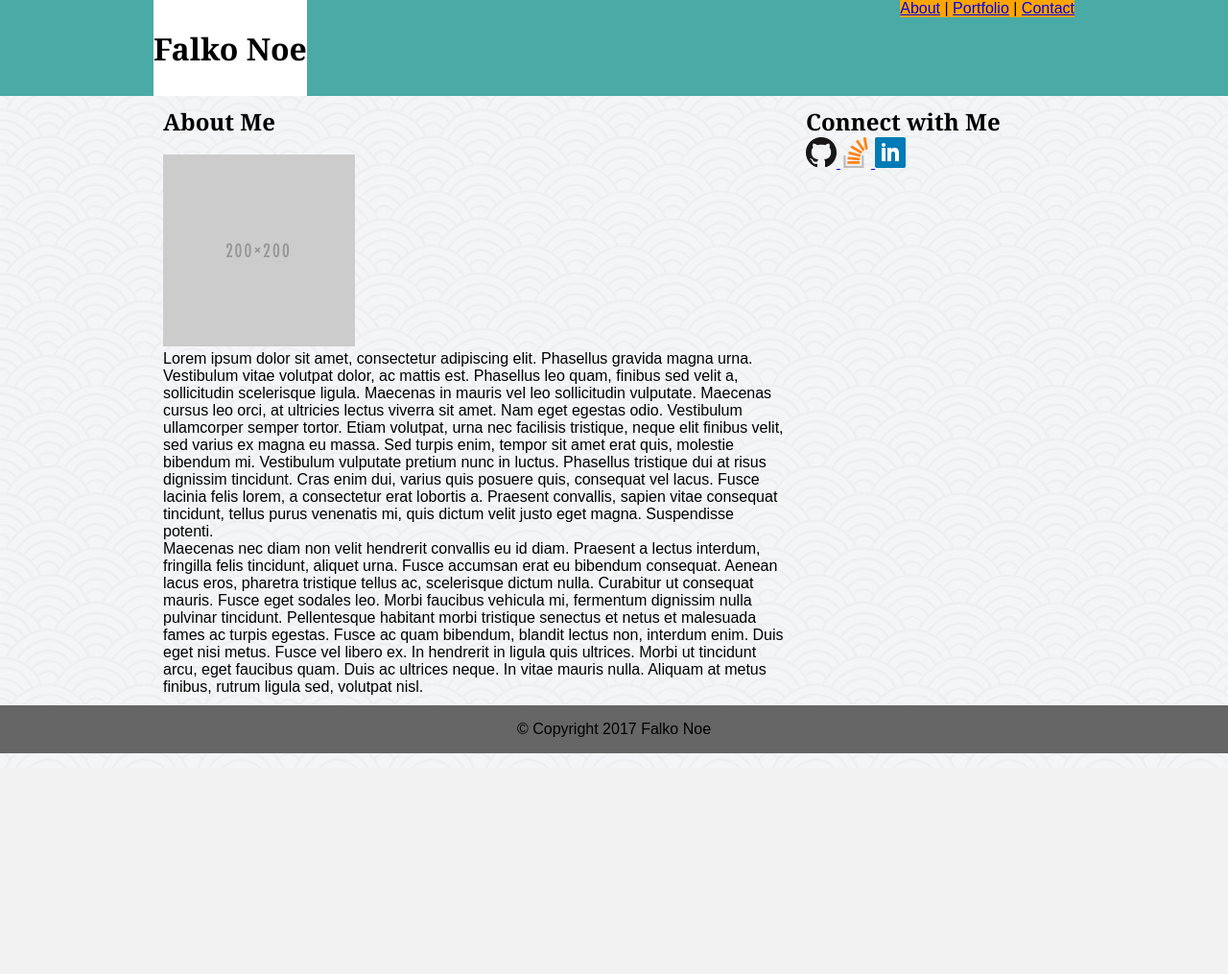
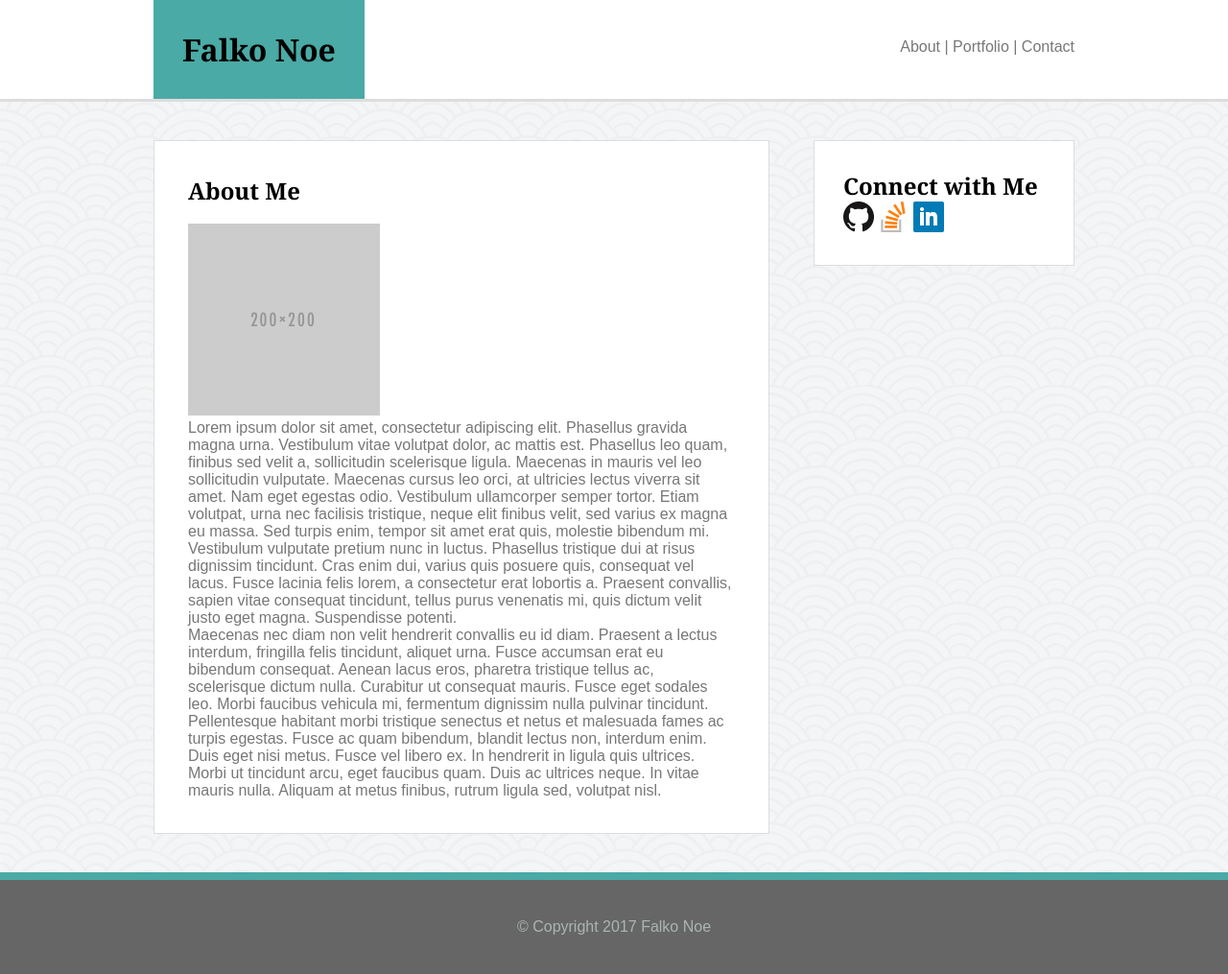
Before and after one commit to CodingKaiser/Basic-Portfolio, a PHP site: page / in a window 1280 px wide. Shown: the whole page at 96% size. Before the commit the page ends 785 px from the top, so only its background shows below. Run offline with PHP 8.4, Linux system fonts and the light colour scheme.

Commit message:
Added some general styling to header, footer, and borders.

```diff
--- a/assets/css/style.css
+++ b/assets/css/style.css
@@ -1,3 +1,5 @@
+/*GENERAL SETTINGS */
+
 * {
 	margin: 0px;
 }
@@ -8,6 +10,25 @@
 
 p {
 	font-family: 'Arial', 'Helvetica Neue', Helvetica, sans-serif;
+	color: #777777;
+}
+
+a {
+	font-family: 'Arial', 'Helvetica Neue', Helvetica, sans-serif;
+	color: #777777;
+	text-decoration: none
+}
+
+hr.content {
+	border: 2px solid #dddddd;
+}
+
+hr.contact-me {
+	border: 1px solid #dddddd;
+}
+
+.body-headers {
+	color: #4aaaa5;
 }
 
 body {
@@ -17,20 +38,21 @@
 	background-repeat: repeat;
 }
 
+/* HEADER & NAVIGATION */
+
 .header-wrapper {
 	overflow: auto;
 	width: 100%;
-	margin: 0px;
-	padding: 0px;
-	background-color: #4aaaa5;
-	height: 100px;
+	background-color: #ffffff;
+	margin-bottom: 20px;
+	border-bottom: solid #dddddd
 }
 
 .header-1 {
+	position: relative;
 	overflow: auto;
 	margin: 0 auto;/* centers */
 	width: 960px;
-	height: 100px;
 }
 
 header {
@@ -38,22 +60,26 @@
 	display: flex;
 	align-items: center;
 	justify-content: center;
-	padding: 0px;
-	background-color: #ffffff;
-	height: 100%;
-
+	padding: 30px;
+	background-color: #4aaaa5;
 }
 
-article {
+.my_name {
+	color: #ffffff;
+}
+
+.nav-bar-text {
 	position: relative;
 }
 
 .navigation-bar {
-	display: table-cell;
-	vertical-align: middle;
-	float: right;
-	background-color: orange;
+	position: absolute;
+	top: 40px;
+	right: 0px;
+	background-color: #ffffff;
 }
+
+/*MAIN CONTENT */
 
 .main-content-wrapper {
 	width: 100%;
@@ -70,27 +96,53 @@
 }
 
 .main-content {
-	padding: 10px;
-	width: 650px;
+	margin-right: 20px;
+	margin-bottom: 20px;
+	margin-top: 20px;
+	padding: 35px;
+	width: 570px;
 	float: left;
+	background-color: #ffffff;
+	border: 0.5px solid #dddddd
+}
+
+article {
+	position: relative;
 }
 
 .connect-with-me {
-	padding: 10px;
-	width: 270px;
+	margin-left: 20px;
+	margin-top: 20px;
+	padding: 30px;
+	width: 210px;
 	float: right;
+	background-color: #ffffff;
+	border: 0.5px solid #dddddd
 }
+
+/* FOOTER */
 
 footer {
 	clear: both;
-	/*position: absolute;
-	right: 0;
-	bottom: 0;
-	left: 0;*/
-	padding: 1rem;
+	margin-top: 20px;
+	padding: 40px;
 	background-color: #666666;
 	text-align: center;
+	border-top: solid #4aaaa5 8px;
 }
+
+.footer-copyright {
+	color: #abb5b2;
+}
+
+/* ABOUT-SPECIFIC */
+
+#prof-pic {
+	float: left;
+	margin-right: 15px;
+}
+
+/* PORTFOLIO-SPECIFIC */
 
 .image {
 	position: relative;
```
